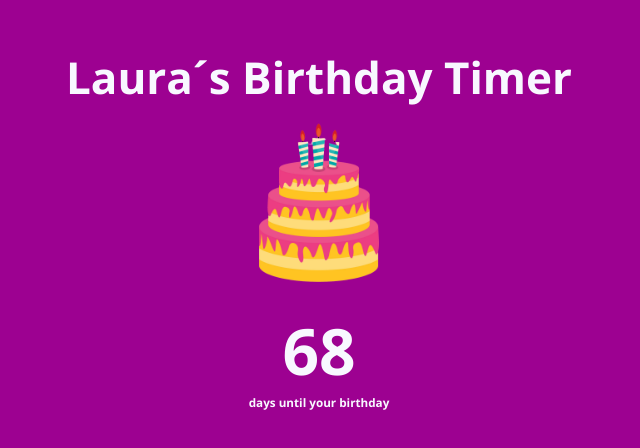
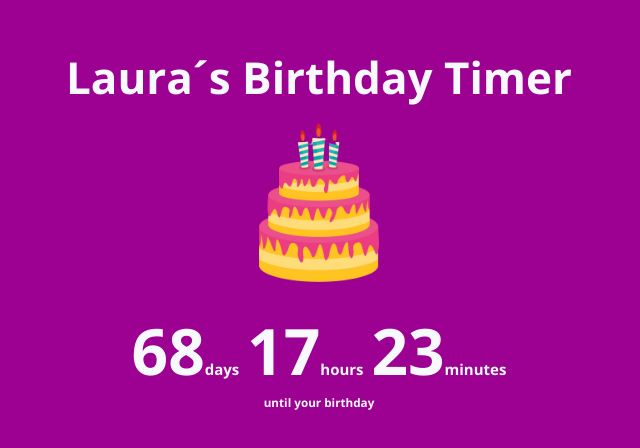
Before and after one commit to raexune/Birthday-Timer, a plain HTML site: page index.html in a window 1280 px wide. Shown: the part 172-620 px from the top of the page, without its empty margins (321-961 px from the left). Drawn offline with nearby package versions, Linux system fonts and the light colour scheme.

Commit message:
added hours and minutes

```diff
--- a/index.html
+++ b/index.html
@@ -13,8 +13,10 @@
   <h1 class="heading">Laura´s Birthday Timer</h1>
   <div class="container">
     <img class="cake" src="/images/birthday.png" alt="Birthday Cake">
-    <h2 class="timer"></h2>
-    <h3 class="daysuntil">days until your birthday</h3>
+    <h2 class="timer"><span class="days"></span>days&nbsp;&nbsp;<span class="hours"></span>hours&nbsp;&nbsp;<span
+        class="minutes"></span>minutes
+    </h2>
+    <h3 class="daysuntil">until your birthday</h3>
   </div>
 
   <script src="script.js"></script>
--- a/script.js
+++ b/script.js
@@ -1,4 +1,4 @@
-function getTimeUntilBirthday() {
+function getDays() {
     let endDate = new Date("August 10, 2022 00: 00: 00").getTime();
     let startDate = new Date().getTime();
     let timeUntil = endDate - startDate;
@@ -6,5 +6,29 @@ function getTimeUntilBirthday() {
     return daysUntil;
 }
 
-const timer = document.querySelector(".timer");
-timer.innerHTML = getTimeUntilBirthday();
+function getHours() {
+    let endDate = new Date("August 10, 2022 00: 00: 00").getTime();
+    let startDate = new Date().getTime();
+    let timeUntil = endDate - startDate;
+    let hoursUntil = Math.floor(timeUntil / 3600000 - Math.floor(timeUntil / 86400000) * 24);
+    return hoursUntil;
+}
+
+function getMinutes() {
+    let endDate = new Date("August 10, 2022 00: 00: 00").getTime();
+    let startDate = new Date().getTime();
+    let timeUntil = endDate - startDate;
+    let minutesUntil = Math.floor((timeUntil / 60000) - (Math.floor(timeUntil / 86400000) * 1440) - (Math.floor(timeUntil / 3600000 - Math.floor(timeUntil / 86400000) * 24) * 60));
+    return minutesUntil;
+}
+
+
+
+const days = document.querySelector(".days");
+days.innerHTML = getDays();
+
+const hours = document.querySelector(".hours");
+hours.innerHTML = getHours();
+
+const minutes = document.querySelector(".minutes");
+minutes.innerHTML = getMinutes();
--- a/styles.css
+++ b/styles.css
@@ -51,6 +51,12 @@ body {
 }
 
 .timer {
+  color: ghostwhite;
+}
+
+.days,
+.hours,
+.minutes {
   font-size: 6.4rem;
   color: ghostwhite;
 }
@@ -62,5 +68,12 @@ body {
 @media (max-width: 600px) {
   .container {
     width: 100vw;
+    overflow: hidden;
+  }
+
+  .days,
+  .hours,
+  .minutes {
+    font-size: 3.4rem;
   }
 }
```
